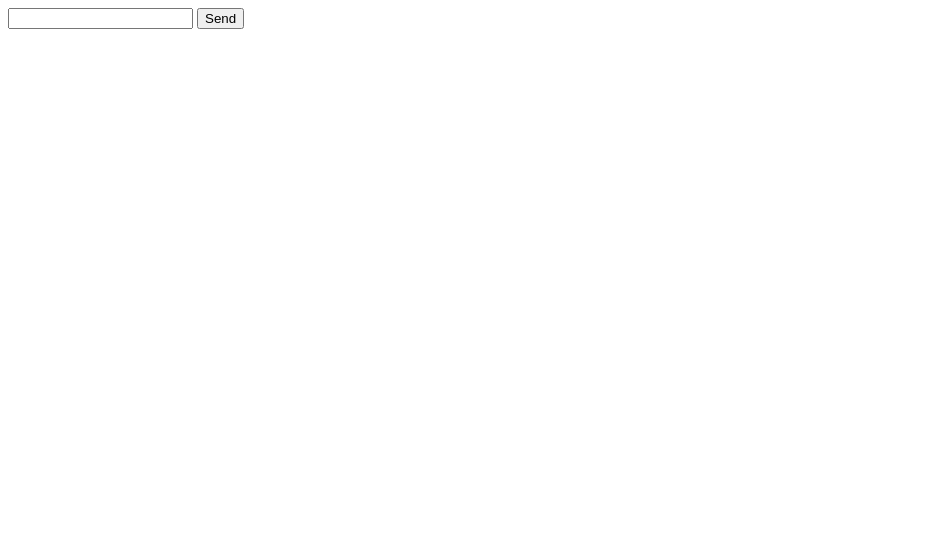
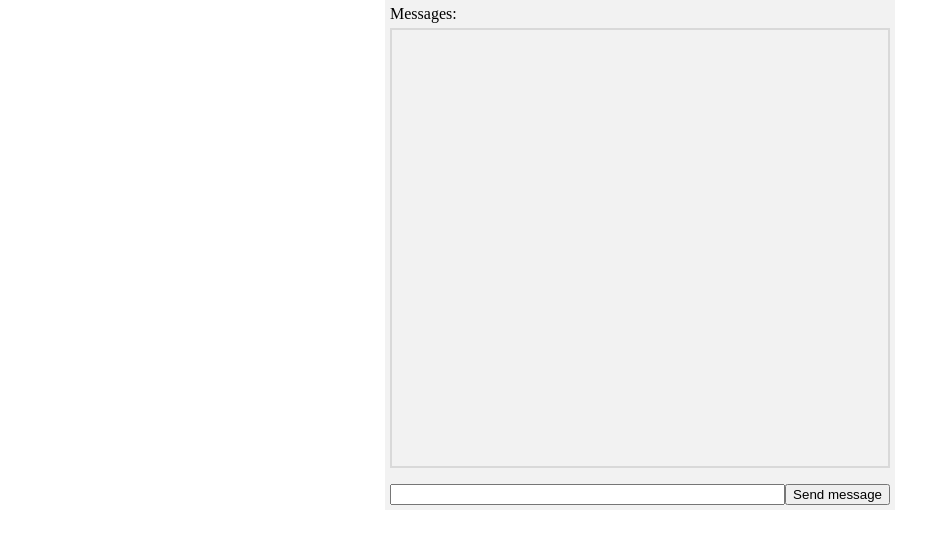
Before and after one commit to pew-pew/sample-web-chat, a plain HTML site: page web_chat/static/index.html in a window 1280 px wide. Shown: the whole page, without its empty margins (0-950 px from the left). Drawn offline with Linux system fonts and the light colour scheme.

Commit message:
prettify

```diff
--- a/web_chat/static/index.html
+++ b/web_chat/static/index.html
@@ -4,13 +4,54 @@
         <meta charset="utf-8">
         <title>Sample web chat</title>
         <script src="/static/runtime.js"></script>
+        <style>
+            body {
+                display: grid;
+                justify-content: center;
+            }
+
+            html, body {
+                height: 100%;
+                width: 100%;
+                margin: 0;
+            }
+
+            #chat {
+                display: flex;
+                width: 500px;
+                height: 500px;
+                background: rgba(0, 0, 0, 0.05);
+                padding: 5px;
+                flex-direction: column;
+            }
+            #messages {
+                flex-grow: 1;
+            }
+
+            #input {
+                display: flex;
+                flex-direction: row;
+            }
+            #messageText {
+                flex-grow: 1;
+            }
+
+            #messages {
+                margin-top: 5px;
+                border: 2px solid rgba(0, 0, 0, 0.1);
+                overflow-y: scroll;
+            }
+        </style>
     </head>
     <body>
-        <form action="" onsubmit="sendMessage(event)">
-            <input type="text" id="messageText" autocomplete="off"/>
-            <button>Send</button>
-        </form>
-        <ul id='messages'>
-        </ul>
+        <div id="chat">
+            Messages:
+            <ul id='messages'>
+            </ul>
+            <form id="input" action="" onsubmit="sendMessage(event)">
+                <input type="text" id="messageText" autocomplete="off"/>
+                <button>Send message</button>
+            </form>
+        </div>
     </body>
 </html>
--- a/web_chat/static/runtime.js
+++ b/web_chat/static/runtime.js
@@ -4,8 +4,10 @@ const ws = new WebSocket((window.location.protocol === "http:" ? "ws" : "wss") +
 
 function sendMessage(event) {
     var input = document.getElementById("messageText");
-    ws.send(input.value);
-    input.value = '';
+    if (input.value !== "") {
+        ws.send(input.value);
+        input.value = '';
+    }
     event.preventDefault();
 }
 
@@ -17,5 +19,6 @@ document.addEventListener('DOMContentLoaded', function() {
         var content = document.createTextNode(event.data);
         message.appendChild(content);
         messages.appendChild(message);
+        messages.scrollTop = messages.scrollHeight;
     };
 });
```
Also changed, not shown: readme.txt, 1 other file.
